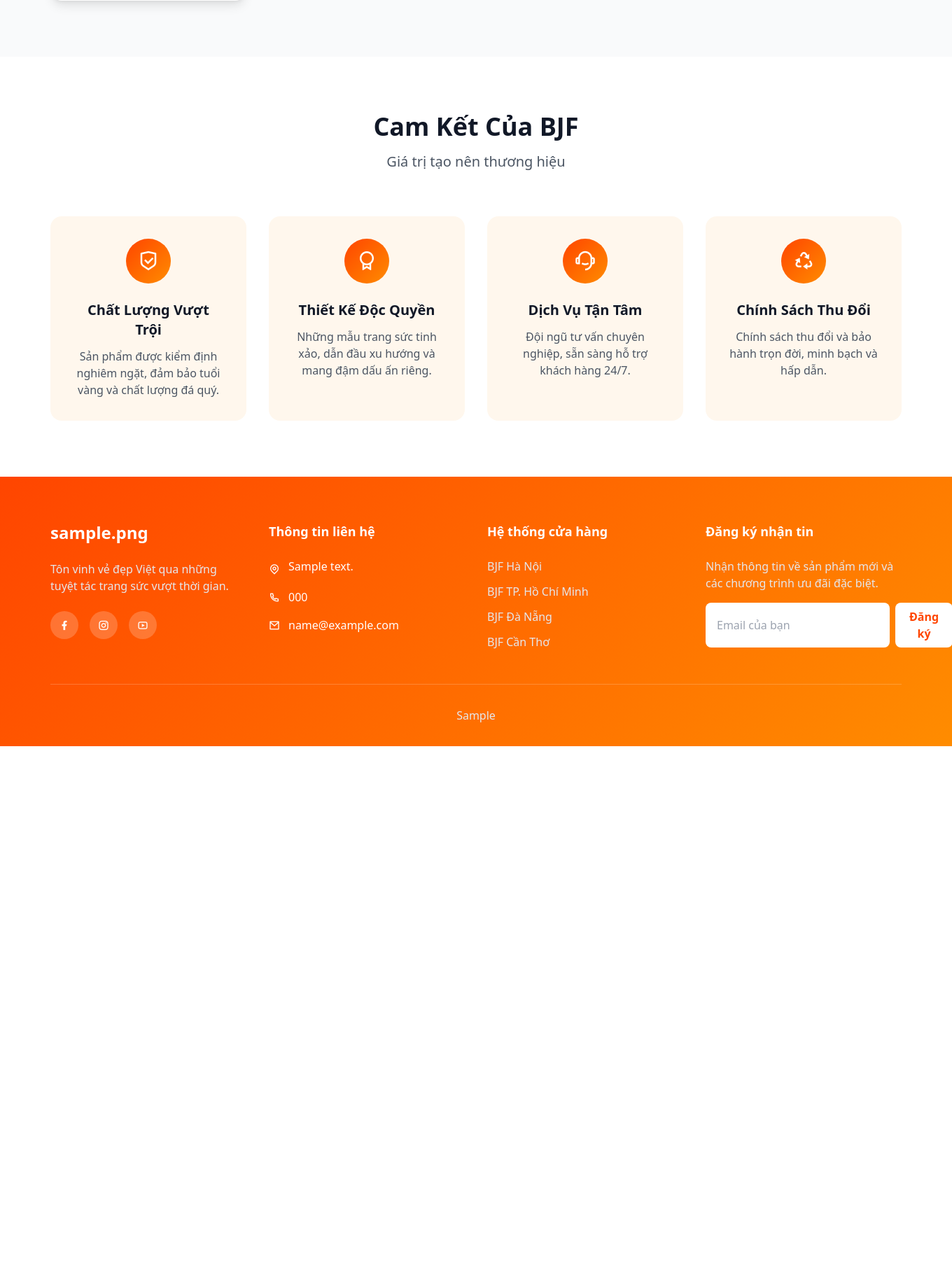
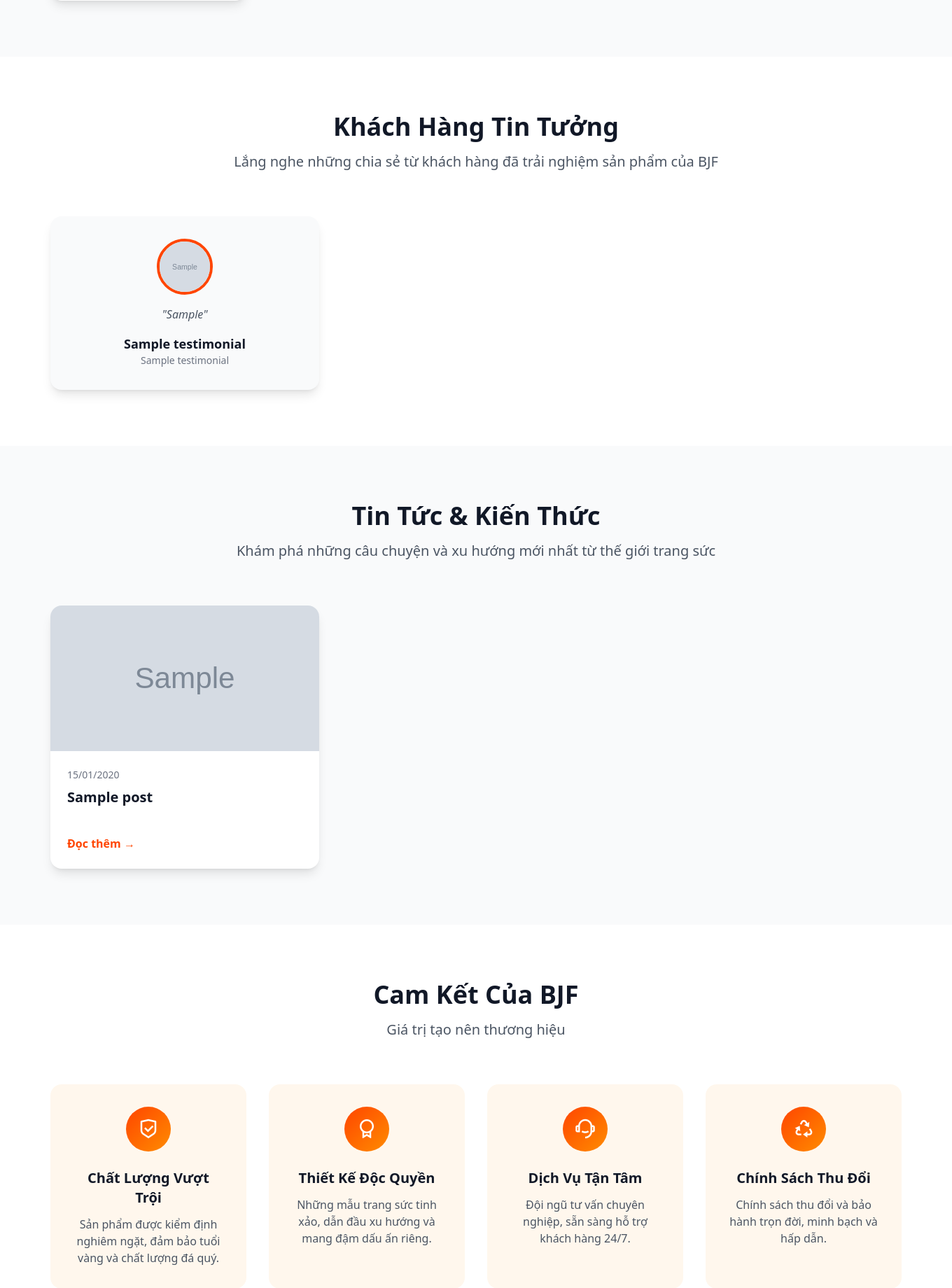
Before and after one commit to tunglb94/bjf-jewelry-store, a Django app: page / in a window 1360 px wide. Shown: the part 1921-3761 px from the top of the page at 70% size. Before the commit the page ends 2987 px from the top, so only its background shows below. Run offline with Django 4.2, Linux system fonts and the light colour scheme; tables that the repository leaves empty hold one stand-in row (values such as "Sample post"); grey boxes marked "Sample" are stand-in pictures; some libraries are stand-ins or nearby versions.

Commit message:
Add dynamic testimonials feature

```diff
--- a/store/models.py
+++ b/store/models.py
@@ -160,7 +160,6 @@ class ProductVariation(models.Model):
     def __str__(self):
         return f"{self.product.name} - {self.get_variation_type_display()}: {self.variation_name}"
 
-# === DÁN VÀO ĐÂY ===
 class ActionButton(models.Model):
     BUTTON_TYPE_CHOICES = (
         ('zalo', 'Zalo'),
@@ -178,3 +177,19 @@ class ActionButton(models.Model):
 
     def __str__(self):
         return f"{self.get_button_type_display()} - {self.phone_number}"
+
+class Testimonial(models.Model):
+    name = models.CharField(max_length=100, verbose_name="Tên khách hàng")
+    title = models.CharField(max_length=100, verbose_name="Chức danh/Địa chỉ", help_text="Ví dụ: Doanh nhân, TP.HCM")
+    quote = models.TextField(verbose_name="Nội dung nhận xét")
+    image = models.ImageField(upload_to='testimonials/', verbose_name="Ảnh đại diện khách hàng")
+    is_active = models.BooleanField(default=True, verbose_name="Hiển thị?")
+    order = models.PositiveIntegerField(default=0, verbose_name="Thứ tự hiển thị")
+
+    class Meta:
+        verbose_name = "Nhận xét của khách hàng"
+        verbose_name_plural = "Các nhận xét của khách hàng"
+        ordering = ['order']
+
+    def __str__(self):
+        return self.name
--- a/store/views.py
+++ b/store/views.py
@@ -2,7 +2,10 @@
 
 from django.shortcuts import render, redirect, get_object_or_404
 from django.contrib import messages
-from .models import Product, Category, Post, ContactMessage, Order, OrderItem, Banner, ProductVariation, ProductImage
+from .models import (
+    Product, Category, Post, ContactMessage, Order, OrderItem,
+    Banner, ProductVariation, ProductImage, Testimonial
+)
 from django.views.decorators.http import require_POST
 import json
 
@@ -10,11 +13,15 @@ def home(request):
     featured_products = Product.objects.filter(is_available=True, is_featured=True).order_by('-created_at')[:8]
     categories = Category.objects.all()
     banners = Banner.objects.filter(is_active=True)
+    latest_posts = Post.objects.order_by('-published_date')[:3]
+    testimonials = Testimonial.objects.filter(is_active=True).order_by('order')[:3]
 
     context = {
         'products': featured_products,
         'categories': categories,
         'banners': banners,
+        'latest_posts': latest_posts,
+        'testimonials': testimonials,
     }
     return render(request, 'store/index.html', context)
 
@@ -31,7 +38,6 @@ def product_detail(request, slug):
     product = get_object_or_404(Product, slug=slug, is_available=True)
     related_products = Product.objects.filter(category=product.category, is_available=True).exclude(id=product.id)[:4]
 
-    # Logic to group product variations without the 'group_by' filter
     variations = product.variations.all()
     grouped_variations = {}
     for variation in variations:
@@ -40,7 +46,6 @@ def product_detail(request, slug):
             grouped_variations[variation_type_display] = []
         grouped_variations[variation_type_display].append(variation)
 
-    # Lấy tất cả hình ảnh của sản phẩm
     images = product.images.all()
 
     context = {
@@ -82,10 +87,8 @@ def add_to_cart(request):
     product = get_object_or_404(Product, id=product_id)
     cart = request.session.get('cart', {})
 
-    # Lấy giá gốc của sản phẩm
     base_price = product.sale_price if product.sale_price else product.price
 
-    # Lấy các variation được chọn và tính toán lại giá
     variation_price_change = 0
     selected_variations = {}
     for key, value in request.POST.items():
@@ -100,8 +103,6 @@ def add_to_cart(request):
     final_price = base_price + variation_price_change
     main_image = product.images.filter(is_main=True).first()
 
-    # Tạo một key duy nhất cho sản phẩm với các tùy chọn
-    # Ví dụ: '4_gold-1_color-3'
     variation_key = '_'.join([f"{k}-{v}" for k, v in sorted(selected_variations.items())])
     cart_item_key = f"{product_id}-{variation_key}"
 
@@ -143,7 +144,6 @@ def cart_detail(request):
 def remove_from_cart(request, product_id):
     cart = request.session.get('cart', {})
 
-    # Remove all cart items for a given product_id, regardless of variations
     keys_to_delete = [key for key in cart if key.startswith(f"{product_id}-")]
     for key in keys_to_delete:
         del cart[key]
--- a/templates/store/index.html
+++ b/templates/store/index.html
@@ -131,6 +131,52 @@
 <section class="py-20 bg-white">
     <div class="max-w-7xl mx-auto px-4 sm:px-6 lg:px-8">
         <div class="text-center mb-16">
+            <h2 class="text-4xl font-bold text-gray-900 mb-4">Khách Hàng Tin Tưởng</h2>
+            <p class="text-xl text-gray-600">Lắng nghe những chia sẻ từ khách hàng đã trải nghiệm sản phẩm của BJF</p>
+        </div>
+        <div class="grid grid-cols-1 md:grid-cols-3 gap-8">
+            {% for testimonial in testimonials %}
+            <div class="bg-gray-50 p-8 rounded-2xl shadow-lg text-center">
+                <img src="{{ testimonial.image.url }}" alt="Khách hàng {{ testimonial.name }}" class="w-20 h-20 rounded-full mx-auto mb-4 border-4 border-primary object-cover">
+                <p class="text-gray-600 mb-4 italic">"{{ testimonial.quote }}"</p>
+                <h4 class="font-bold text-lg text-gray-900">{{ testimonial.name }}</h4>
+                <p class="text-sm text-gray-500">{{ testimonial.title }}</p>
+            </div>
+            {% empty %}
+            <p class="col-span-full text-center text-gray-600">Chưa có nhận xét nào để hiển thị.</p>
+            {% endfor %}
+        </div>
+    </div>
+</section>
+
+<section class="py-20 bg-gray-50">
+    <div class="max-w-7xl mx-auto px-4 sm:px-6 lg:px-8">
+        <div class="text-center mb-16">
+            <h2 class="text-4xl font-bold text-gray-900 mb-4">Tin Tức & Kiến Thức</h2>
+            <p class="text-xl text-gray-600">Khám phá những câu chuyện và xu hướng mới nhất từ thế giới trang sức</p>
+        </div>
+        <div class="grid grid-cols-1 md:grid-cols-2 lg:grid-cols-3 gap-8">
+            {% for post in latest_posts %}
+            <div class="bg-white rounded-2xl overflow-hidden shadow-lg transition-all duration-300 hover:shadow-2xl hover:-translate-y-2">
+                <a href="{% url 'store:post_detail' post.slug %}" class="block">
+                    <img src="{% if post.image %}{{ post.image.url }}{% else %}https://placehold.co/400x250/EEE/31343C?text=BJF{% endif %}" alt="{{ post.title }}" class="w-full h-52 object-cover">
+                    <div class="p-6">
+                        <p class="text-sm text-gray-500 mb-2">{{ post.published_date|date:"d/m/Y" }}</p>
+                        <h3 class="text-xl font-bold text-gray-900 mb-3 h-14 overflow-hidden">{{ post.title }}</h3>
+                        <span class="font-semibold text-primary hover:text-secondary">Đọc thêm →</span>
+                    </div>
+                </a>
+            </div>
+            {% empty %}
+            <p class="col-span-full text-center text-gray-600">Chưa có bài viết nào.</p>
+            {% endfor %}
+        </div>
+    </div>
+</section>
+
+<section class="py-20 bg-white">
+    <div class="max-w-7xl mx-auto px-4 sm:px-6 lg:px-8">
+        <div class="text-center mb-16">
             <h2 class="text-4xl font-bold text-gray-900 mb-4">Cam Kết Của BJF</h2>
             <p class="text-xl text-gray-600">Giá trị tạo nên thương hiệu</p>
         </div>
```
Also changed, not shown: store/admin.py (+10 -3 lines).
